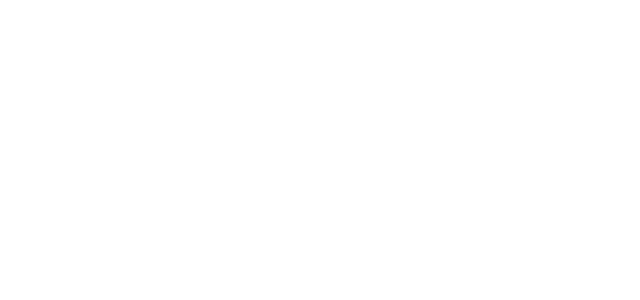
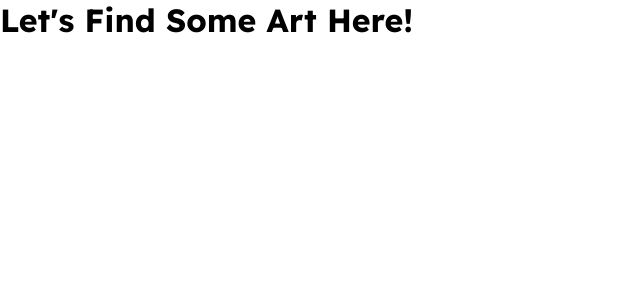
Before and after one commit to shustovaliza/modsen-test-task, a React (Vite) app: page / in a window 1280 px wide. Shown: the top 300 px of the page, without its empty margins (0-640 px from the left). Built offline with nearby package versions, Linux system fonts and the light colour scheme.

Commit message:
feat: created the base structure and added global styles

```diff
--- a/index.html
+++ b/index.html
@@ -3,6 +3,12 @@
   <head>
     <meta charset="UTF-8" />
     <meta name="viewport" content="width=device-width, initial-scale=1.0" />
+    <link rel="preconnect" href="https://fonts.googleapis.com" />
+    <link rel="preconnect" href="https://fonts.gstatic.com" crossorigin />
+    <link
+      href="https://fonts.googleapis.com/css2?family=Lexend+Deca:wght@100..900&display=swap"
+      rel="stylesheet"
+    />
     <title>Modsen test task</title>
   </head>
   <body>
--- a/package.json
+++ b/package.json
@@ -14,7 +14,8 @@
   "dependencies": {
     "react": "^18.2.0",
     "react-dom": "^18.2.0",
-    "react-router-dom": "^6.23.1"
+    "react-router-dom": "^6.23.1",
+    "styled-components": "^6.1.11"
   },
   "devDependencies": {
     "@eslint/compat": "^1.0.3",
@@ -22,6 +23,7 @@
     "@types/node": "^20.14.2",
     "@types/react": "^18.2.66",
     "@types/react-dom": "^18.2.22",
+    "@types/styled-components": "^5.1.34",
     "@vitejs/plugin-react": "^4.2.1",
     "eslint": "^9.4.0",
     "eslint-config-prettier": "^9.1.0",
--- a/src/App.tsx
+++ b/src/App.tsx
@@ -1,3 +1,13 @@
+import { AppRouter } from '@/router/router';
+import { GlobalStyle } from '@/styles/GlobalStyle';
+import { ThemeProvider } from 'styled-components';
+import { theme } from '@/styles/Theme';
+
 export const App = () => {
-  return <div></div>;
+  return (
+    <ThemeProvider theme={theme}>
+      <GlobalStyle />
+      <AppRouter />
+    </ThemeProvider>
+  );
 };
--- /dev/null
+++ b/src/layouts/MainLayout/index.tsx
@@ -0,0 +1,11 @@
+import { Outlet } from 'react-router-dom';
+
+export const MainLayout = () => {
+  return (
+    <div>
+      <main>
+        <Outlet />
+      </main>
+    </div>
+  );
+};
--- /dev/null
+++ b/src/pages/main.tsx
@@ -0,0 +1,7 @@
+export const MainPage = () => {
+  return (
+    <div>
+      <h1>Let's Find Some Art Here!</h1>
+    </div>
+  );
+};
--- /dev/null
+++ b/src/router/router.tsx
@@ -0,0 +1,21 @@
+import { MainLayout } from '@/layouts/MainLayout';
+import { MainPage } from '@/pages/main';
+import { RouterProvider, createBrowserRouter } from 'react-router-dom';
+
+const routerSchema = createBrowserRouter([
+  {
+    Component: MainLayout,
+    path: '/',
+    children: [
+      { index: true, Component: MainPage },
+      {
+        path: '*',
+        element: <div>Not found</div>,
+      },
+    ],
+  },
+]);
+
+export const AppRouter = () => {
+  return <RouterProvider router={routerSchema} />;
+};
--- /dev/null
+++ b/src/styles/GlobalStyle.ts
@@ -0,0 +1,28 @@
+import { createGlobalStyle } from 'styled-components';
+
+export const GlobalStyle = createGlobalStyle`
+  * {
+    margin: 0;
+    padding: 0;
+    border: 0;
+  }
+
+  html, body {
+    height: 100%;
+  }
+
+  body {
+    background: var(--background-color);
+    height: 100%;
+    width: 100%;
+    font-family: Lexend Deca;
+    font-weight: 400;
+    color: var(--text-color-black);
+
+  }
+
+  #root {
+    height: 100%;
+    width: 100%;
+  }
+`;
--- /dev/null
+++ b/src/styles/Theme.ts
@@ -0,0 +1,9 @@
+import { DefaultTheme } from 'styled-components';
+
+export const theme: DefaultTheme = {
+  colors: {
+    backgroundColor: '#FAFAFA',
+    textBlack: '#393939',
+    textOrange: '#E0A449',
+  },
+};
--- /dev/null
+++ b/src/types/theme.d.ts
@@ -0,0 +1,11 @@
+import 'styled-components';
+
+declare module 'styled-components' {
+  export interface DefaultTheme {
+    colors: {
+      backgroundColor: '#FAFAFA';
+      textBlack: '#393939';
+      textOrange: '#E0A449';
+    };
+  }
+}
```
Also changed, not shown: 1 other file (tests, documents, lock files or other folders).
